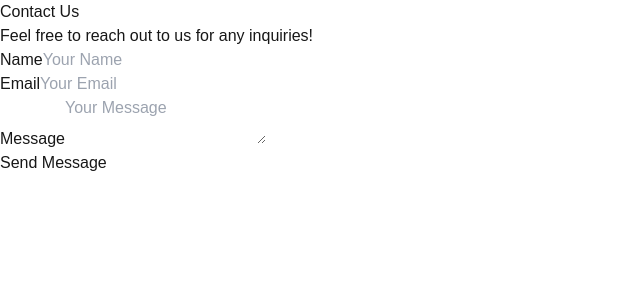
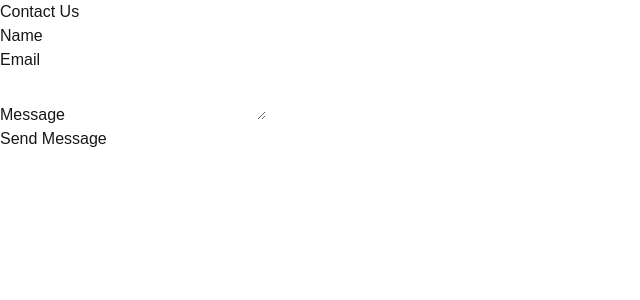
Before and after one commit to Mendoza-Projects/Test-for-Tech-Stack-Beat-Website-2, a Next.js app: page /Contact in a window 1280 px wide. Shown: the top 300 px of the page, without its empty margins (0-640 px from the left). Built offline with nearby package versions, Linux system fonts and the light colour scheme.

Commit message:
Added BeatsList component and updated BeatPlayer and Contact pages

```diff
--- a/src/app/Contact/page.tsx
+++ b/src/app/Contact/page.tsx
@@ -1,33 +1,70 @@
 // src/app/Contact/page.tsx
 
-import React from 'react';
+'use client';
 
-const ContactPage = () => {
+import React, { useState } from 'react';
+
+const Contact: React.FC = () => {
+  const [formData, setFormData] = useState({
+    name: '',
+    email: '',
+    message: '',
+  });
+
+  const handleInputChange = (e: React.ChangeEvent<HTMLInputElement | HTMLTextAreaElement>) => {
+    const { name, value } = e.target;
+    setFormData({
+      ...formData,
+      [name]: value,
+    });
+  };
+
+  const handleSubmit = (e: React.FormEvent) => {
+    e.preventDefault();
+    console.log('Form submitted:', formData);
+    // Handle form submission logic (e.g., send an email using backend or third-party service)
+  };
+
   return (
-    <div className="min-h-screen flex flex-col items-center justify-center">
-      <h1 className="text-4xl font-bold mb-6">Contact Us</h1>
-      <p className="text-lg mb-6">Feel free to reach out to us for any inquiries!</p>
-
-      <form className="w-full max-w-sm">
-        <div className="mb-4">
-          <label htmlFor="name" className="block text-sm font-semibold">Name</label>
-          <input type="text" id="name" className="w-full p-2 border border-gray-300 rounded" placeholder="Your Name" required />
+    <div className="contact-form">
+      <h2>Contact Us</h2>
+      <form onSubmit={handleSubmit}>
+        <div>
+          <label htmlFor="name">Name</label>
+          <input
+            type="text"
+            id="name"
+            name="name"
+            value={formData.name}
+            onChange={handleInputChange}
+            required
+          />
         </div>
-
-        <div className="mb-4">
-          <label htmlFor="email" className="block text-sm font-semibold">Email</label>
-          <input type="email" id="email" className="w-full p-2 border border-gray-300 rounded" placeholder="Your Email" required />
+        <div>
+          <label htmlFor="email">Email</label>
+          <input
+            type="email"
+            id="email"
+            name="email"
+            value={formData.email}
+            onChange={handleInputChange}
+            required
+          />
         </div>
-
-        <div className="mb-4">
-          <label htmlFor="message" className="block text-sm font-semibold">Message</label>
-          <textarea id="message" className="w-full p-2 border border-gray-300 rounded" placeholder="Your Message" required />
+        <div>
+          <label htmlFor="message">Message</label>
+          <textarea
+            id="message"
+            name="message"
+            value={formData.message}
+            onChange={handleInputChange}
+            required
+          ></textarea>
         </div>
-
-        <button type="submit" className="bg-blue-500 text-white py-2 px-4 rounded">Send Message</button>
+        <button type="submit">Send Message</button>
       </form>
     </div>
   );
 };
 
-export default ContactPage;
+export default Contact;
```
Also changed, not shown: BeatsList.tsx (added, +47 -0 lines), src/app/BeatPlayer.tsx (+23 -107 lines).
